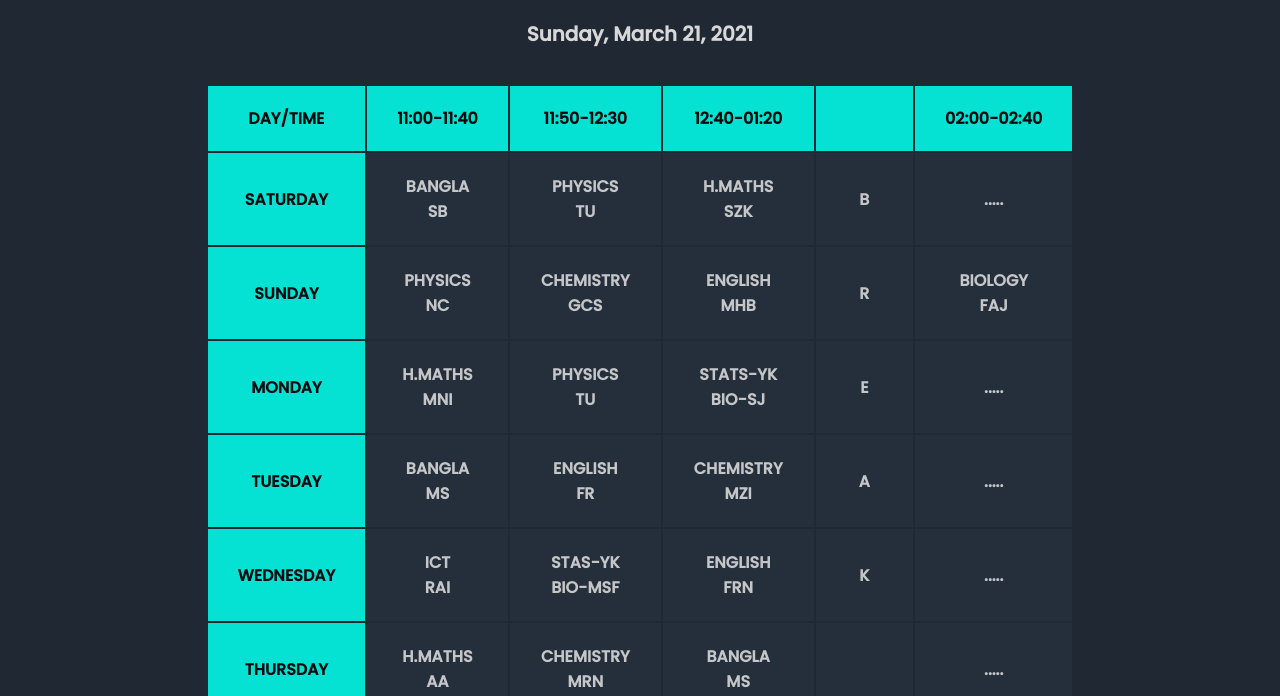
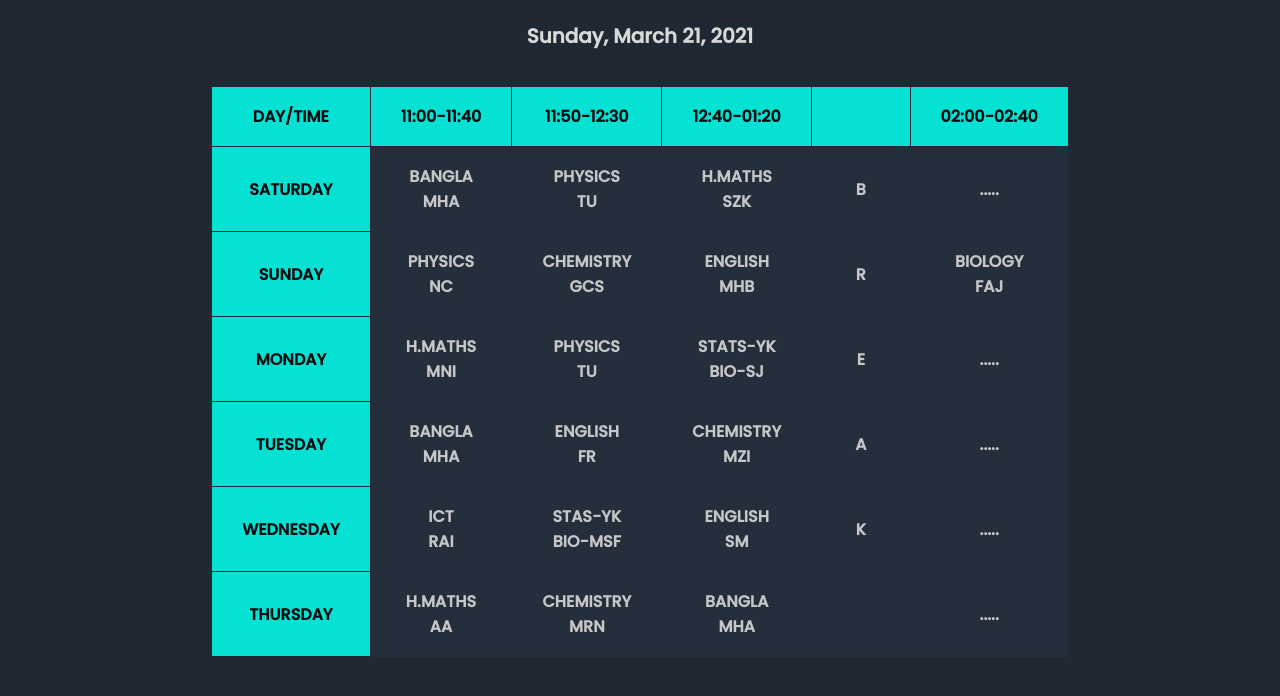
Before and after one commit to mizzadnan/routine, a plain HTML site: page index.html in a window 1280 px wide. Shown: the part 104-800 px from the top of the page. Drawn offline with Linux system fonts and the light colour scheme.

Commit message:
replaced bangla teachers with mha

```diff
--- a/index.html
+++ b/index.html
@@ -6,6 +6,7 @@
     <meta name="viewport" content="width=device-width, initial-scale=1.0">
     <title>Online Classes XI-SCI-B | Home</title>
     <link rel="stylesheet" href="style.css">
+    <link rel="shortcut icon" type="image/png" href="pic.png">
     <link rel="preconnect" href="https://fonts.gstatic.com">
     <link href="https://fonts.googleapis.com/css2?family=Poppins:ital,wght@0,400;0,500;1,100;1,300;1,400&display=swap"
         rel="stylesheet">
@@ -37,25 +38,25 @@
             <tbody>
                 <tr>
                     <th>SATURDAY</th>
-                    <td><a href="https://us05web.zoom.us/j/2507723528?pwd=eld5UEU4bkNXNTdJQUF6VnZ0bVBwQT09" target="_blank">BANGLA<br>SB</a></td>
-                    <td><a href="https://us04web.zoom.us/j/4078407985?pwd=T2R1Um5Tb3VhQnhVNUg0M0NqakVLQT09" target="_blank">PHYSICS<br>TU</a></td>
-                    <td><a href="https://us04web.zoom.us/j/2943572024?pwd=VGJhMUV4UFBLdy90bUloYzZMaVZWZz09" target="_blank">H.MATHS<br>SZK</a></td>
+                    <td class="saturday"><a href="https://us04web.zoom.us/j/5681220921?pwd=eUlTTGZtRHdvTTJhSzJkcmdPSTRYdz09" target="_blank">BANGLA<br>MHA</a></td>
+                    <td class="saturday"><a href="https://us04web.zoom.us/j/4078407985?pwd=T2R1Um5Tb3VhQnhVNUg0M0NqakVLQT09" target="_blank">PHYSICS<br>TU</a></td>
+                    <td class="saturday"><a href="https://us04web.zoom.us/j/2943572024?pwd=VGJhMUV4UFBLdy90bUloYzZMaVZWZz09" target="_blank">H.MATHS<br>SZK</a></td>
                     <td><b>B</b></td>
                     <td><b>.....</b></td>
                 </tr>
                 <tr>
                     <th>SUNDAY</th>
-                    <td><a href="https://us04web.zoom.us/j/9443918403?pwd=ZERtMDRYNU5QTlhSb2ZqbG9jbjIwQT09" target="_blank">PHYSICS<br>NC</a></td>
-                    <td><a href="https://us04web.zoom.us/j/4096669370?pwd=MFQreWtOL1BYczMyR25ZRE9YeGhtdz09" target="_blank">CHEMISTRY<br>GCS</a></td>
-                    <td><a href="https://us04web.zoom.us/j/5887996472?pwd=VHNkUlF5V25YY1lPd3E2UDN3b3BrQT09" target="_blank">ENGLISH<br>MHB</a></td>
+                    <td class="sunday"><a href="https://us04web.zoom.us/j/9443918403?pwd=ZERtMDRYNU5QTlhSb2ZqbG9jbjIwQT09" target="_blank">PHYSICS<br>NC</a></td>
+                    <td class="sunday"><a href="https://us04web.zoom.us/j/4096669370?pwd=MFQreWtOL1BYczMyR25ZRE9YeGhtdz09" target="_blank">CHEMISTRY<br>GCS</a></td>
+                    <td class="sunday"><a href="https://us04web.zoom.us/j/5887996472?pwd=VHNkUlF5V25YY1lPd3E2UDN3b3BrQT09" target="_blank">ENGLISH<br>MHB</a></td>
                     <td><b>R</b></td>
-                    <td><a href="https://us04web.zoom.us/j/4023038623?pwd=QUs4WHk5MWwwdkdzSEVUWCt4K21YUT09" target="_blank">BIOLOGY<br>FAJ</a></td>
+                    <td class="sunday"><a href="https://us04web.zoom.us/j/4023038623?pwd=QUs4WHk5MWwwdkdzSEVUWCt4K21YUT09" target="_blank">BIOLOGY<br>FAJ</a></td>
                 </tr>
                 <tr>
                     <th>MONDAY</th>
-                    <td><a href="https://us04web.zoom.us/j/6199024532?pwd=MWJTUFFQcTZKMmF4b1VabXh1YzdGZz09" target="_blank">H.MATHS<br>MNI</a></td>
-                    <td><a href="https://us04web.zoom.us/j/4078407985?pwd=T2R1Um5Tb3VhQnhVNUg0M0NqakVLQT09" target="_blank">PHYSICS<br>TU</a></td>
-                    <td><a href="https://us04web.zoom.us/j/9713219788?pwd=M1dSK0cxOXRqTGh1Y1dyZFZ4aVpVQT09" target="_blank">STATS-YK</a>
+                    <td class="monday"><a href="https://us04web.zoom.us/j/6199024532?pwd=MWJTUFFQcTZKMmF4b1VabXh1YzdGZz09" target="_blank">H.MATHS<br>MNI</a></td>
+                    <td class="monday"><a href="https://us04web.zoom.us/j/4078407985?pwd=T2R1Um5Tb3VhQnhVNUg0M0NqakVLQT09" target="_blank">PHYSICS<br>TU</a></td>
+                    <td class="monday"><a href="https://us04web.zoom.us/j/9713219788?pwd=M1dSK0cxOXRqTGh1Y1dyZFZ4aVpVQT09" target="_blank">STATS-YK</a>
                         <br><a href="https://us04web.zoom.us/j/3470509356?pwd=eUVZdTFhQWJYUWdmWk02OU51eE9NUT09" target="_blank">BIO-SJ</a>
                     </td>
                     <td><b>E</b></td>
@@ -63,27 +64,27 @@
                 </tr>
                 <tr>
                     <th>TUESDAY</th>
-                    <td><a href="https://us04web.zoom.us/j/3187225592?pwd=aDdwbFNWWDVpTW5kVXd5bEJvQXM4QT09" target="_blank">BANGLA<br>MS</a></td>
-                    <td><a href="https://us04web.zoom.us/j/6442635633?pwd=V1JNS0ZJWmNDbUFqQlByTGFyWG04Zz09" target="_blank">ENGLISH<br>FR</a></td>
-                    <td><a href="https://us04web.zoom.us/j/8068605560?pwd=bWFjQTFXNVpiRzRDUGh2OUlIaE9zdz09" target="_blank">CHEMISTRY<br>MZI</a></td>
+                    <td class="tuesday"><a href="https://us04web.zoom.us/j/5681220921?pwd=eUlTTGZtRHdvTTJhSzJkcmdPSTRYdz09" target="_blank">BANGLA<br>MHA</a></td>
+                    <td class="tuesday"><a href="https://us04web.zoom.us/j/6442635633?pwd=V1JNS0ZJWmNDbUFqQlByTGFyWG04Zz09" target="_blank">ENGLISH<br>FR</a></td>
+                    <td class="tuesday"><a href="https://us04web.zoom.us/j/8068605560?pwd=bWFjQTFXNVpiRzRDUGh2OUlIaE9zdz09" target="_blank">CHEMISTRY<br>MZI</a></td>
                     <td><b>A</b></td>
                     <td><b>.....</b></td>
                 </tr>
                 <tr>
                     <th>WEDNESDAY</th>
-                    <td><a href="https://us04web.zoom.us/j/6166730587?pwd=VlFKYXozM1dxeFozTS9IeVd5MlZrZz09" target="_blank">ICT<br>RAI</a></td>
-                    <td><a href="https://us04web.zoom.us/j/9713219788?pwd=M1dSK0cxOXRqTGh1Y1dyZFZ4aVpVQT09" target="_blank">STAS-YK</a>
+                    <td class="wednesday"><a href="https://us04web.zoom.us/j/6166730587?pwd=VlFKYXozM1dxeFozTS9IeVd5MlZrZz09" target="_blank">ICT<br>RAI</a></td>
+                    <td class="wednesday"><a href="https://us04web.zoom.us/j/9713219788?pwd=M1dSK0cxOXRqTGh1Y1dyZFZ4aVpVQT09" target="_blank">STAS-YK</a>
                         <br><a href="https://us04web.zoom.us/j/3520951479?pwd=K0J2SmsvRWRnWmQvNEtLT0UvVjZwdz09" target="_blank">BIO-MSF</a>
                     </td>
-                    <td><a href="https://us04web.zoom.us/j/2134182170?pwd=VVNtdDd0VGNJU1RlMmk2eUEyV0hRdz09" target="_blank">ENGLISH<br>FRN</a></td>
+                    <td class="wednesday"><a href="https://us04web.zoom.us/j/9931134474?pwd=ZzR4MXJhQ242UFg4SngxOGh3QWx3UT09" target="_blank">ENGLISH<br>SM</a></td>
                     <td><b>K</b></td>
                     <td><b>.....</b></td>
                 </tr>
                 <tr>
                     <th>THURSDAY</th>
-                    <td><a href="https://us04web.zoom.us/j/6494909022?pwd=bkxoMGtnckpTTkp2ZXpOaTBJdXRGZz09" target="_blank">H.MATHS<br>AA</a></td>
-                    <td><a href="https://us04web.zoom.us/j/8597574150?pwd=QVB2UVhzRlFBZ2VxTkNpZi9SaHNMQT09" target="_blank">CHEMISTRY<br>MRN</a></td>
-                    <td><a href="https://us04web.zoom.us/j/3187225592?pwd=aDdwbFNWWDVpTW5kVXd5bEJvQXM4QT09" target="_blank">BANGLA<br>MS</a></td>
+                    <td class="thursday"><a href="https://us04web.zoom.us/j/6494909022?pwd=bkxoMGtnckpTTkp2ZXpOaTBJdXRGZz09" target="_blank">H.MATHS<br>AA</a></td>
+                    <td class="thursday"><a href="https://us04web.zoom.us/j/8597574150?pwd=QVB2UVhzRlFBZ2VxTkNpZi9SaHNMQT09" target="_blank">CHEMISTRY<br>MRN</a></td>
+                    <td class="thursday"><a href="https://us04web.zoom.us/j/5681220921?pwd=eUlTTGZtRHdvTTJhSzJkcmdPSTRYdz09" target="_blank">BANGLA<br>MHA</a></td>
                     <td><b></b></td>
                     <td><b>.....</b></td>
                 </tr>
--- a/style.css
+++ b/style.css
@@ -8,6 +8,7 @@
 body {
     font-family: Poppins;
     height: 100vh;
+    background-color: #1f2833;
 }
 
 a {
@@ -19,7 +20,6 @@ header {
     background-color: #0b0c10;
     color: #66fcf1;
     font-size: 15px;
-    height: 11vh;
 }
 
 #header-title {
@@ -34,8 +34,6 @@ header {
     flex-direction: column;
     justify-content: flex-start;
     align-items: center;
-    height: 89vh;
-    overflow: auto;
     width: 100vw;
 }
 
@@ -49,6 +47,7 @@ th {
     padding: 20px 30px;
     background-color: #05e1d2;
     color: #0b0c10;
+    border: 1px solid #1f2833;
 }
 
 td {
@@ -56,13 +55,14 @@ td {
     text-align: center;
     background-color: rgba(87, 112, 142, 0.1);
     color:#c5c6c7;
-    transition: all 0.5s;
+    transition: all 0.3s;
     border: 1px solid transparent;
 }
 
 td:hover {
+    outline: 1px solid #05e1d2;
     border: 1px solid #05e1d2;
-    box-shadow: 0px 0px 2px #05e1d2;
+    box-shadow: 0px 0px 3px #05e1d2;
 }
 
 td a {
@@ -71,6 +71,10 @@ td a {
 
 td a:hover {
     text-decoration: underline;
+}
+
+table {
+    border-collapse: collapse;
 }
 
 @media screen and (max-width: 860px) {
@@ -158,6 +162,13 @@ td a:hover {
     }
 }
 
+@media screen and (max-height: 800px) {
+    td, th {
+        padding-top: 17px;
+        padding-bottom: 17px;
+    }
+}
+
 @media screen and (max-height: 755px) {
     header {
         font-size: 13px;
@@ -167,9 +178,14 @@ td a:hover {
         margin: 30px 0px;
         font-size: 18px;
     }
+
+    td, th {
+        padding-top: 15px;
+        padding-bottom: 15px;
+    }
 }
 
-@media screen and (max-height: 650px){
+@media screen and (max-height: 710px){
     header {
         font-size: 11px;
     }
@@ -178,7 +194,20 @@ td a:hover {
         margin: 25px 0px;
         font-size: 15px;
     }
+
+    td, th {
+        padding-top: 14px;
+        padding-bottom: 14px;
+    }
 }
+
+@media screen and (max-height: 680px) {
+    td, th {
+        padding-top: 12px;
+        padding-bottom: 12px;
+    }
+}
+
 
 @media screen and (max-height: 580px) {
     td, th {
@@ -195,3 +224,8 @@ td a:hover {
         margin: 20px 0px;
     }
 }
+
+.current {
+    border: 1px solid #05e1d2;
+    box-shadow: 0px 0px 2px #05e1d2;
+}
```
Also changed, not shown: script.js (+4 -4 lines), pic.png (added).
